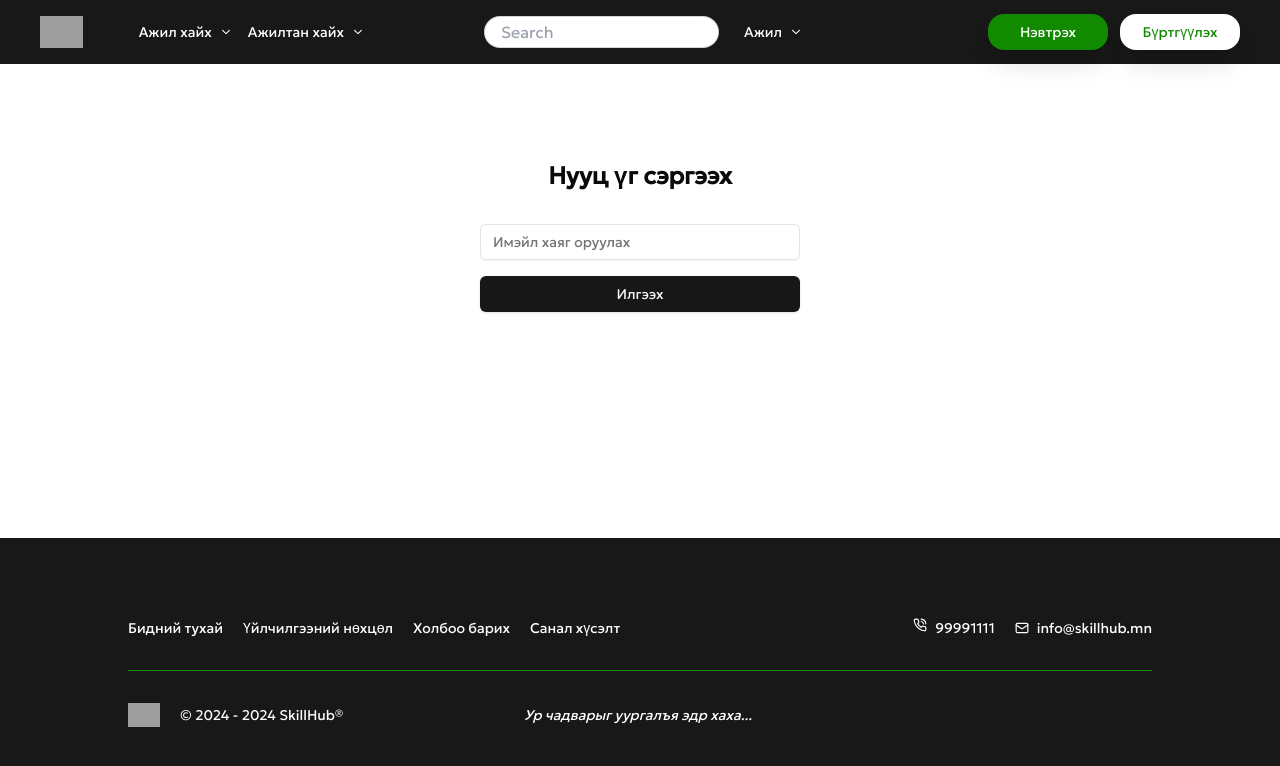
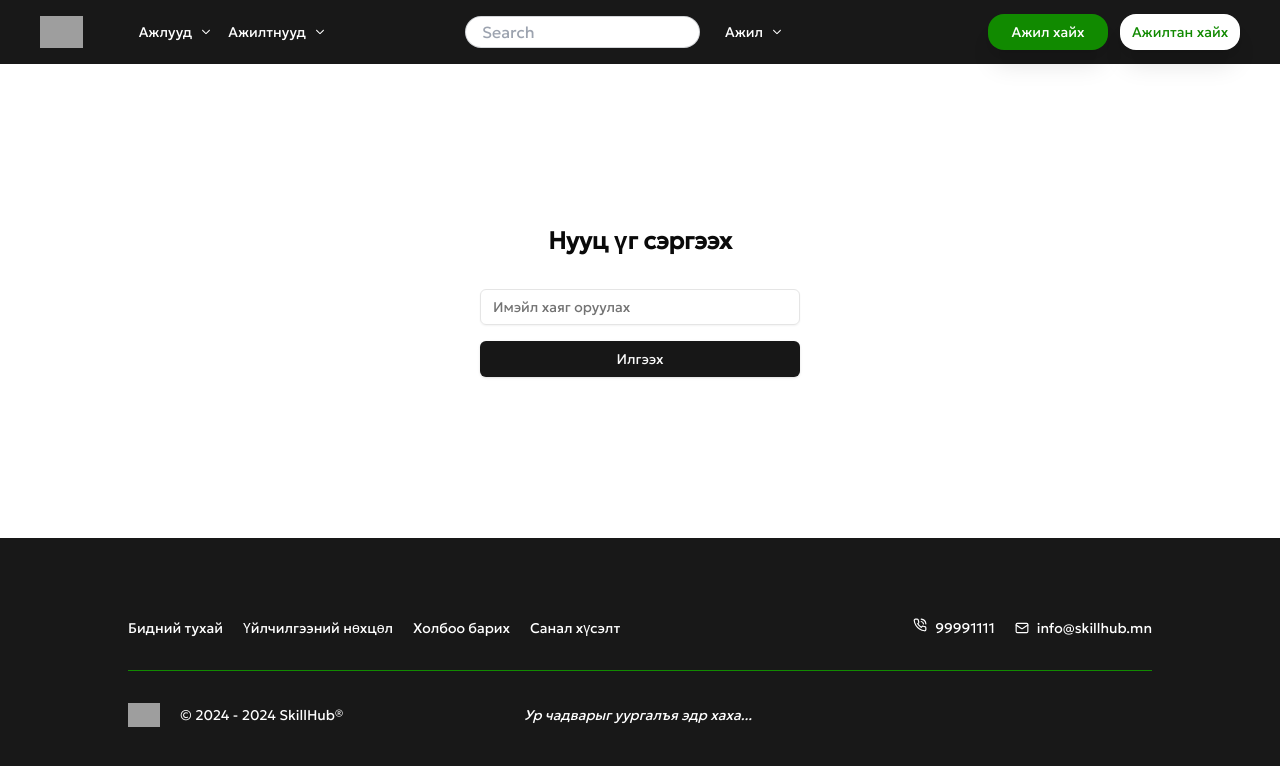
Before and after one commit to LEAP-2024-1C/skillHub, a Next.js app in the folder frontend/: page /forgetpass/email in a window 1280 px wide. Shown: the top 766 px of the page. Built offline with nearby package versions, Linux system fonts and the light colour scheme; grey boxes are pictures that could not be loaded.

Commit message:
edit header

```diff
--- a/frontend/src/app/(auth)/forgetpass/email/page.tsx
+++ b/frontend/src/app/(auth)/forgetpass/email/page.tsx
@@ -88,8 +88,8 @@ const Email = () => {
   }, [countDown]);
 
   return (
-    <div className="h-[calc(100vh-363px)] flex flex-col items-center  max-w-[1280px] m-auto min-h-[calc(100vh-326px)] bg-[#ffffff] text-sm ">
-      <div className="w-[320px] mt-24">
+    <div className="h-[calc(100vh-363px)] flex flex-col items-center  max-w-[1280px] m-auto min-h-[calc(100vh-326px)] bg-[#ffffff] text-sm justify-center">
+      <div className="w-[320px] ">
         {step === 1 && (
           <>
             {loading ? (
@@ -97,7 +97,7 @@ const Email = () => {
                 <MoonLoader color={"#000000"} loading={loading} size={100} />
               </div>
             ) : (
-              <>
+              <div className="s">
                 <h1 className="text-2xl font-semibold mb-8 text-center">
                   Нууц үг сэргээх
                 </h1>
@@ -112,7 +112,7 @@ const Email = () => {
                     Илгээх
                   </Button>
                 </div>
-              </>
+              </div>
             )}
           </>
         )}
--- a/frontend/src/app/(auth)/login/page.tsx
+++ b/frontend/src/app/(auth)/login/page.tsx
@@ -50,9 +50,12 @@ const Login = () => {
         {" "}
         <div className="flex flex-col items-center justify-center gap-6 w-[334px]">
           <h3 className="text-2xl font-semibold flex flex-col items-center ">
-            Нэвтрэх <br />
-            <div> ажил горилогч</div>
+            Нэвтрэх
           </h3>
+          <div className="flex gap-4">
+            <h5 className="text-[#118a00] underline">Хувь хүн</h5>|
+            <h5 className="text-[#71717A]">Компани</h5>
+          </div>
           <div className="flex flex-col w-full gap-4">
             <Input
               placeholder="Имэйл хаяг"
@@ -91,7 +94,7 @@ const Login = () => {
               Нэвтрэх
             </Button>
             <Link href="/forgetpass/email" className="m-auto w-1/2">
-              <Button className="w-full m-auto bg-inherit border-none text-sm text-[#71717A] underline-offset-2">
+              <Button className="w-full m-auto bg-inherit border-none text-sm text-[#71717A] rounded-2xl shadow-none">
                 Нууц үг мартсан
               </Button>
             </Link>
--- a/frontend/src/app/(auth)/signup/page.tsx
+++ b/frontend/src/app/(auth)/signup/page.tsx
@@ -121,7 +121,7 @@ const Signup = () => {
         <h3 className="text-2xl font-semibold">Бүртгүүлэх</h3>
         <div className="flex gap-4">
           <h5 className="text-[#118a00] underline">Компани</h5>|
-          <h6 className="text-[#71717A]">Хувь хүн</h6>
+          <h5 className="text-[#71717A]">Хувь хүн</h5>
         </div>
         <div className="flex flex-col w-full gap-4">
           <Input
--- a/frontend/src/app/page.tsx
+++ b/frontend/src/app/page.tsx
@@ -3,6 +3,7 @@ import { RiPushpinLine } from "react-icons/ri";
 import { RiShieldStarLine } from "react-icons/ri";
 import { IoBriefcaseOutline } from "react-icons/io5";
 import { IoIosArrowDown } from "react-icons/io";
+import Link from "next/link";
 
 export default function Home() {
   return (
@@ -29,9 +30,11 @@ export default function Home() {
             Хуучин дүрмийг март. Та хамгийн <br />
             сайн хүмүүстэй байж болно. Зөв одоо. Яг энд.
           </div>
+          <Link href={"/login"}>
             <button className="btn  w-36 h-12 bg-[#118a00] text-white">
               Эхлэх
             </button>
+          </Link>
         </div>
         <img
           className="h-96"
@@ -124,9 +127,11 @@ export default function Home() {
           </div>
           {/* button  */}
           <div className="flex gap-4">
+            <Link href={"/login"}>
               <button className="btn bg-[#118a00] text-white w-48 h-12">
                 Үнэгүй бүртгүүлнэ үү
               </button>
+            </Link>
             {/* <button className="btn bg-[#118a00] text-white w-36 h-12">
               Ажилд авахдаа халуун сур
             </button> */}
@@ -138,11 +143,11 @@ export default function Home() {
         <div className="font-black text-3xl text-[#118a00]">
           Шилдэг ур чадварын ангилалууд
         </div>
-        <div className="mt-1 text-slate-400">
-          Ажил хайж байна уу?{" "}
-          <a href="" className="underlined">
-            Ажил хайх
-          </a>
+        <div className="flex mt-1 text-slate-400 gap-2">
+          <div className=" ">Ажил хайж байна уу? </div>
+          <Link href={"/login"}>
+            <p className="underline hover:text-[#118a00]">Ажил хайх</p>
+          </Link>
         </div>
         {/* boxes */}
         <div className="grid grid-cols-4 gap-8 mt-10 ">
@@ -373,9 +378,11 @@ export default function Home() {
 
         {/* button slide gargadag  */}
         <div className="w-full flex justify-center">
+          <Link href={"/login"}>
             <button className="btn bg-[#118a00] text-white w-48 mt-10 text-sm rounded-2xl">
               Бусад ажил харах
             </button>
+          </Link>
         </div>
       </div>
     </section>
--- a/frontend/src/components/layout/header.tsx
+++ b/frontend/src/components/layout/header.tsx
@@ -15,13 +15,17 @@ export const Header = () => {
         </Link>
         <Link href={"/ad-section"}>
           <h1 className="flex items-center gap-2 text-white hover:text-[#118a00]">
-            <p className="font-normal">Ажил хайх</p>
-            <IoIosArrowDown size={12} className="icon" color="white" />
+            <p className="font-normal">Ажлууд</p>
+            <IoIosArrowDown
+              size={12}
+              className="icon hover:display-hidden "
+              color="white"
+            />
           </h1>
         </Link>
         <Link href={"/skill-list"}>
           <h1 className="flex items-center gap-2 text-white hover:text-[#118a00]">
-            <p className="font-normal">Ажилтан хайх</p>
+            <p className="font-normal">Ажилтнууд</p>
             <IoIosArrowDown size={12} className="icon" color="white" />
           </h1>
         </Link>
@@ -66,12 +70,12 @@ export const Header = () => {
       <div className="flex gap-3">
         <Button className="bg-[#118a00] text-white rounded-2xl w-[120px] hover:bg-white hover:text-[#118a00] shadow-xl border-none">
           <Link href="/login">
-            <p className="">Нэвтрэх</p>
+            <p className="">Ажил хайх</p>
           </Link>
         </Button>
         <Button className="bg-white text-[#118a00] rounded-2xl w-[120px] hover:bg-[#118a00] hover:text-white shadow-xl border-none">
           <Link href="/login">
-            <p className="">Бүртгүүлэх</p>
+            <p className="">Ажилтан хайх</p>
           </Link>
         </Button>
       </div>
```
Also changed, not shown: 1 other file (tests, documents, lock files or other folders). Lines whose indentation alone changed are shown as unchanged.
